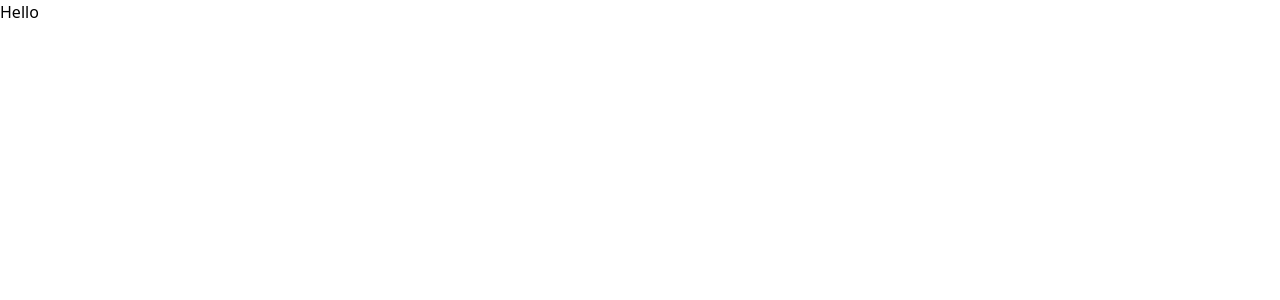
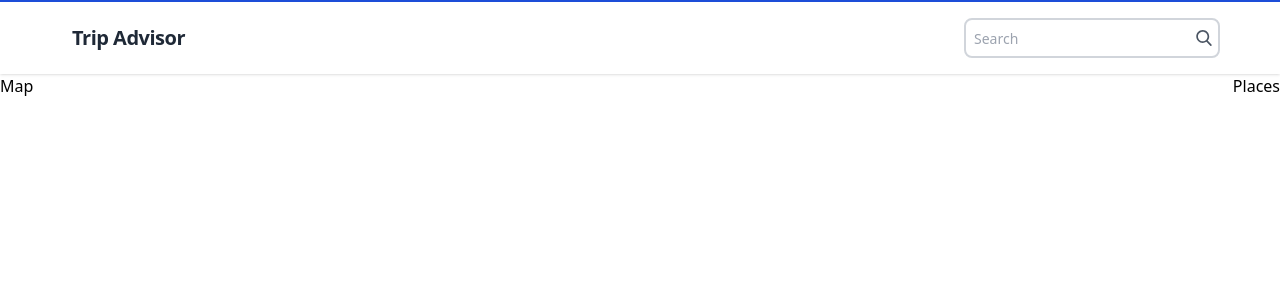
Before and after one commit to AKANKSHAJOSHI481/TripAdvisor, a React (Create React App) app: page / in a window 1280 px wide. Shown: the top 300 px of the page. Built offline with nearby package versions, Linux system fonts and the light colour scheme.

Commit message:
Header Updated

```diff
--- a/src/App.jsx
+++ b/src/App.jsx
@@ -1,10 +1,21 @@
 import "./App.css";
-
+import Header from "./components/Header";
+import Map from "./components/Map";
+import Places from "./components/Places";
+import Details from "./components/Detail";
 function App() {
   return (
-   <div>
-    <h1> Hello</h1>
-   </div>
+    <div>
+      <Header />
+      <div className="flex justify-between flex-wrap">
+        <div>
+          <Map />
+        </div>
+        <div>
+          <Places />
+        </div>
+      </div>
+    </div>
   );
 }
 
--- /dev/null
+++ b/src/components/Detail.jsx
@@ -0,0 +1,11 @@
+import React from 'react'
+
+function Detail() {
+  return (
+    <div>
+      <h1>Details</h1>
+    </div>
+  )
+}
+
+export default Detail
--- /dev/null
+++ b/src/components/Header.jsx
@@ -0,0 +1,41 @@
+import React from "react";
+
+export default function Header({ fixed }) {
+  return (
+    <nav className="flex items-center justify-between flex-wrap bg-white py-4 lg:px-12 shadow border-solid border-t-2 border-blue-700">
+      <div className="flex justify-between lg:w-auto w-full lg:border-b-0 pl-6 pr-2 border-solid border-b-2 border-gray-300 pb-5 lg:pb-0">
+        <div className="flex items-center flex-shrink-0 text-gray-800 mr-16">
+          <span className="font-semibold text-xl tracking-tight">
+            Trip Advisor
+          </span>
+        </div>
+      </div>
+
+      <div className="menu w-full lg:flex lg:flex-end lg:w-auto lg:px-3 px-8">
+        <div className="relative mx-auto text-gray-600 ">
+          <input
+            className="lg:w-64 w-full border-2 border-gray-300 bg-white h-10 pl-2 pr-8 rounded-lg text-sm focus:outline-none"
+            type="search"
+            name="search"
+            placeholder="Search"
+          />
+          <button type="submit" className="absolute right-0 top-0 mt-3 mr-2">
+            <svg
+              className="text-gray-600 h-4 w-4 fill-current"
+              xmlns="http://www.w3.org/2000/svg"
+              version="1.1"
+              id="Capa_1"
+              x="0px"
+              y="0px"
+              viewBox="0 0 56.966 56.966"
+              width="512px"
+              height="512px"
+            >
+              <path d="M55.146,51.887L41.588,37.786c3.486-4.144,5.396-9.358,5.396-14.786c0-12.682-10.318-23-23-23s-23,10.318-23,23  s10.318,23,23,23c4.761,0,9.298-1.436,13.177-4.162l13.661,14.208c0.571,0.593,1.339,0.92,2.162,0.92  c0.779,0,1.518-0.297,2.079-0.837C56.255,54.982,56.293,53.08,55.146,51.887z M23.984,6c9.374,0,17,7.626,17,17s-7.626,17-17,17  s-17-7.626-17-17S14.61,6,23.984,6z" />
+            </svg>
+          </button>
+        </div>
+      </div>
+    </nav>
+  );
+}
--- /dev/null
+++ b/src/components/Map.jsx
@@ -0,0 +1,11 @@
+import React from 'react'
+
+function Map() {
+  return (
+    <div>
+      <h1>Map</h1>
+    </div>
+  )
+}
+
+export default Map
--- /dev/null
+++ b/src/components/Places.jsx
@@ -0,0 +1,11 @@
+import React from 'react'
+
+function Places() {
+  return (
+    <div>
+      <h1>Places</h1>
+    </div>
+  )
+}
+
+export default Places
```
